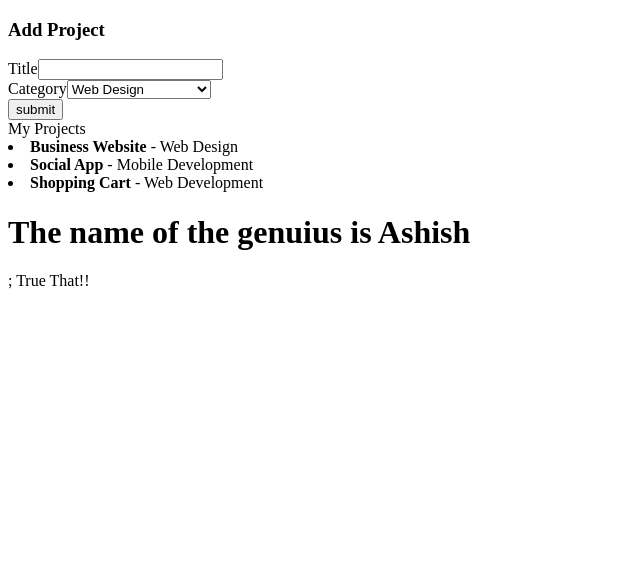
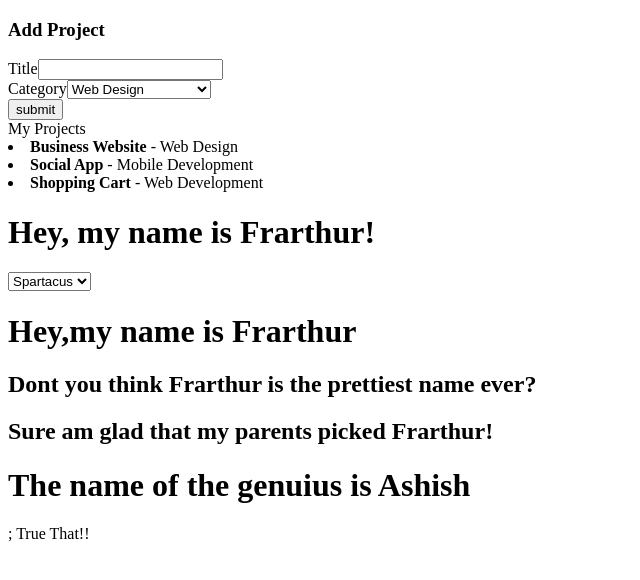
Before and after one commit to ashishchahal/React-Projects, a React (Create React App) app: page / in a window 1280 px wide. Shown: the top 580 px of the page, without its empty margins (0-640 px from the left). Built offline with nearby package versions, Linux system fonts and the light colour scheme.

Commit message:
Parent running ok

```diff
--- a/src/App.js
+++ b/src/App.js
@@ -2,7 +2,7 @@ import React from 'react';
 import './App.css';
 import AddProject from './Components/AddProject';
 import Project from './Components/Projects';
-/*import Parent from './Components/Parent_Statless_Components'; */
+import Parent from './Components/Parent_Statless_Components';
 import Stateful from './Practice/Stateful_Component';
 
 class App extends React.Component {
@@ -31,12 +31,13 @@ class App extends React.Component {
       }]
     })
   }
+
   render() {
     return (
       <div className="App">
         <AddProject />
         <Project projects={this.state.projects} />
-    {/*    <Parent />  */}
+        <Parent />
         <Stateful title={this.state.name} />
       </div>
     )
```
